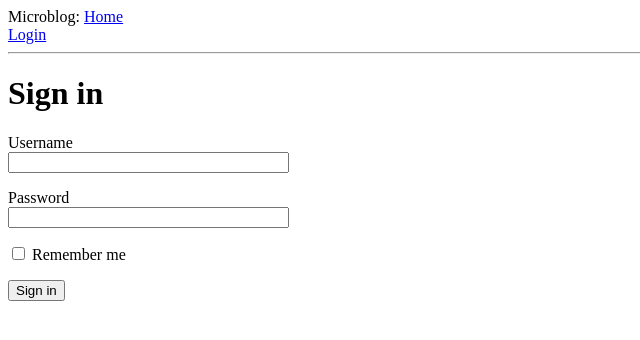
After one commit to krizo/microblog, a Flask app: page /login in a window 1280 px wide. The commit adds this page. Shown: the top 340 px of the page, without its empty margins (0-640 px from the left). Run offline with Flask 2, Linux system fonts and the light colour scheme.

Commit message:
Introducing templates

```diff
--- a/app/config.py
+++ b/app/config.py
@@ -2,4 +2,4 @@ import os
 
 
 class Config:
-    SECRET_KEY = os.environ.get('SECRET_KEY') or 'you-will-bever-guess'
+    SECRET_KEY = os.environ.get('SECRET_KEY') or 'you-will-never-guess'
--- /dev/null
+++ b/app/forms.py
@@ -0,0 +1,11 @@
+from flask_wtf import FlaskForm
+from wtforms import StringField, PasswordField, BooleanField, SubmitField
+
+from wtforms.validators import DataRequired
+
+
+class LoginForm(FlaskForm):
+    username = StringField('Username', validators=[DataRequired()])
+    password = PasswordField('Password', validators=[DataRequired()])
+    remember_me = BooleanField('Remember me')
+    submit = SubmitField('Sign in')
--- a/app/routes.py
+++ b/app/routes.py
@@ -1,5 +1,7 @@
 from app import app
-from flask import render_template
+from flask import render_template, redirect, flash, url_for
+
+from app.forms import LoginForm
 
 
 @app.route('/')
@@ -16,4 +18,13 @@ def index():
             'body': 'The Avengers movie was so cool!'
         }
     ]
-    return render_template('index.html', title='Home', user=user, posts=posts)
+    return render_template(url_for('index'), title='Home', user=user, posts=posts)
+
+
+@app.route('/login',  methods=['GET', 'POST'])
+def login():
+    form = LoginForm()
+    if form.validate_on_submit():
+        flash('Login requested for user {}, remember_me={}'.format(form.username.data, form.remember_me.data))
+        return redirect(url_for('login'))
+    return render_template('login.html', title='Sign In', form=form)
--- a/app/templates/base.html
+++ b/app/templates/base.html
@@ -7,8 +7,20 @@
     {% endif %}
 </head>
 <body>
-<div>Microblog: <a href="/index">Home</a></div>
-<hr>
-{% block content %} {% endblock %}
+    <div>
+        Microblog:
+        <a href="{{ url_for('index') }}">Home</a></div>
+        <a href="{{ url_for('login') }}">Login</a></div>
+    <hr>
+    {%  with messages = get_flashed_messages() %}
+        {%  if messages %}
+            <ul>
+                {%  for message in messages %}
+                    <li> {{  message }}</li>
+                {%  endfor %}
+            </ul>
+        {%  endif %}
+    {%  endwith %}
+    {% block content %} {% endblock %}
 </body>
 </html></body>
--- /dev/null
+++ b/app/templates/login.html
@@ -0,0 +1,28 @@
+{%  extends "base.html" %}
+
+{% block content %}
+    <h1>Sign in</h1>
+    <form action="" method="post" novalidate>
+        {{ form.hidden_tag() }}
+        <p>
+            {{ form.username.label }} <br>
+            {{ form.username(size=32) }}
+            {% for error in form.username.errors %}
+                <span style="color: red;"> [{{ error }}] </span>
+            {% endfor %}
+        </p>
+        <p>
+            {{ form.password.label }} <br>
+            {{ form.password(size=32) }}
+            {% for error in form.password.errors %}
+                <span style="color: red;"> [{{ error }}] </span>
+            {% endfor %}
+        </p>
+        <p>
+            {{ form.remember_me() }} {{ form.remember_me.label }}
+        </p>
+        <p>
+            {{ form.submit() }}
+        </p>
+    </form>
+{% endblock %}
```
